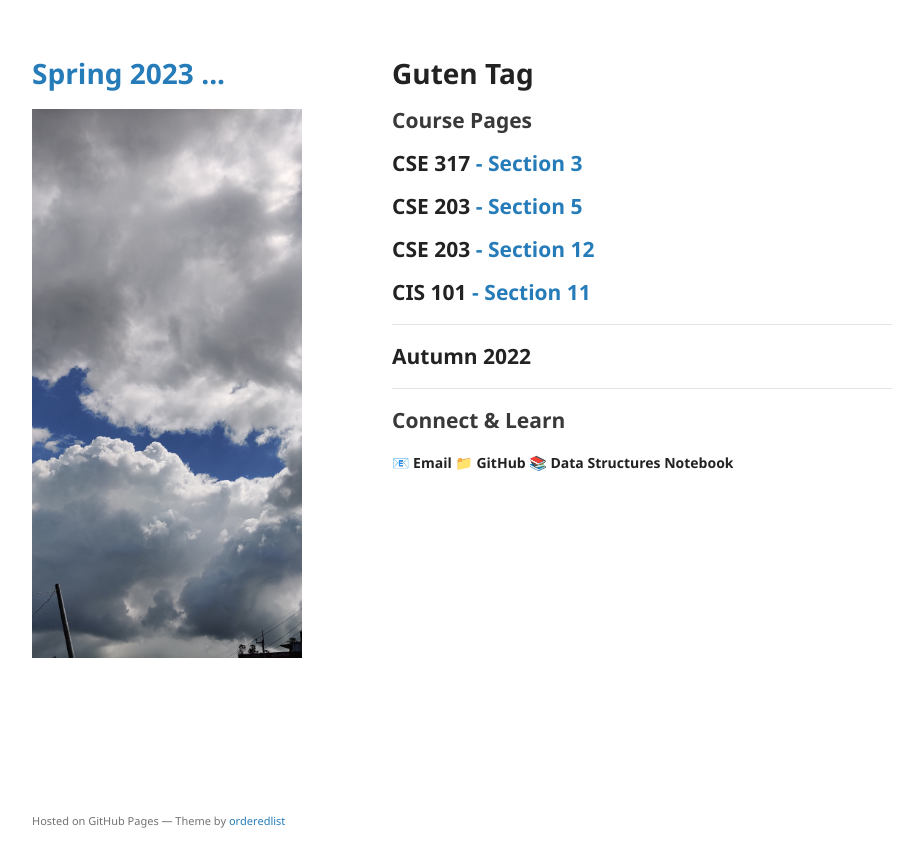
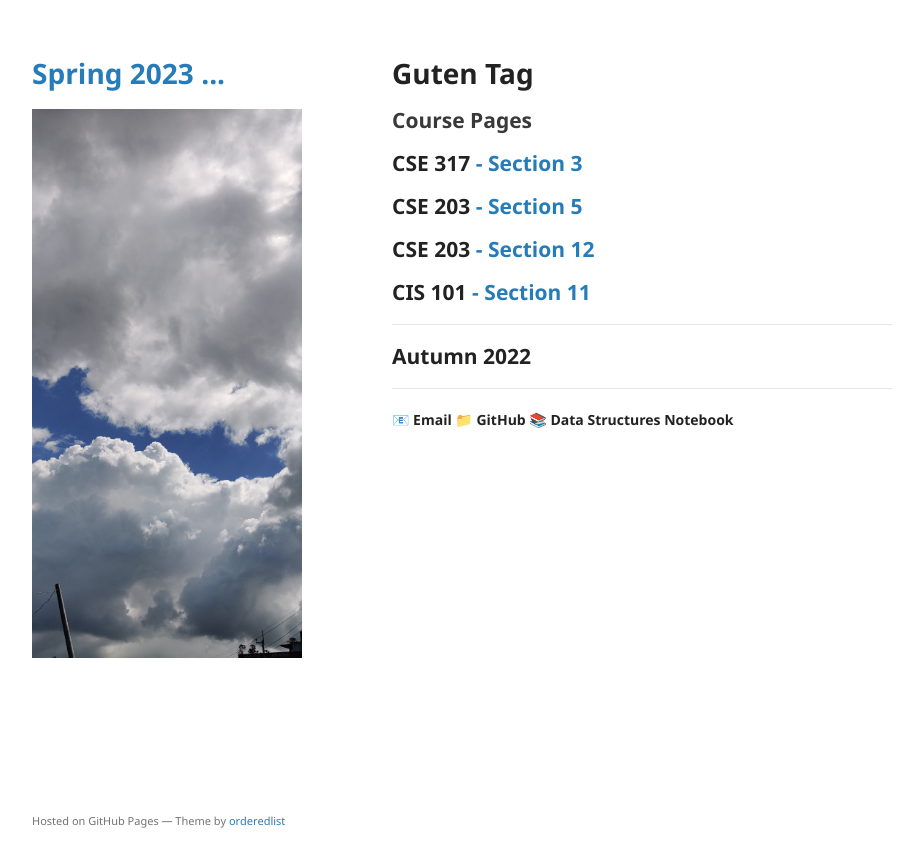
Before and after one commit to mohammadmotiurrahman/mohammadmotiurrahman.github.io, a Jekyll site: the page built from index.md, in a window 1280 px wide. Shown: the top 867 px of the page, without its empty margins (178-1101 px from the left). Built offline with Jekyll 4.4.1, drawn with Linux system fonts in a browser that asks for light colours; our own code applies the rules of GitHub Pages for plain Markdown files.

Commit message:
Update index.md

```diff
--- a/index.md
+++ b/index.md
@@ -12,7 +12,6 @@
 
 ---
 
-## Connect & Learn
 📧 [**Email**](mailto:mohammadmotiurrahman@gmail.com)
 📁 [**GitHub**](https://github.com/mohammadmotiurrahman)
 📚 [**Data Structures Notebook**](https://colab.research.google.com/drive/1UxLPRVgJe6Cleeqv3b59vl9fHWnk4ar5?usp=sharing)
```
